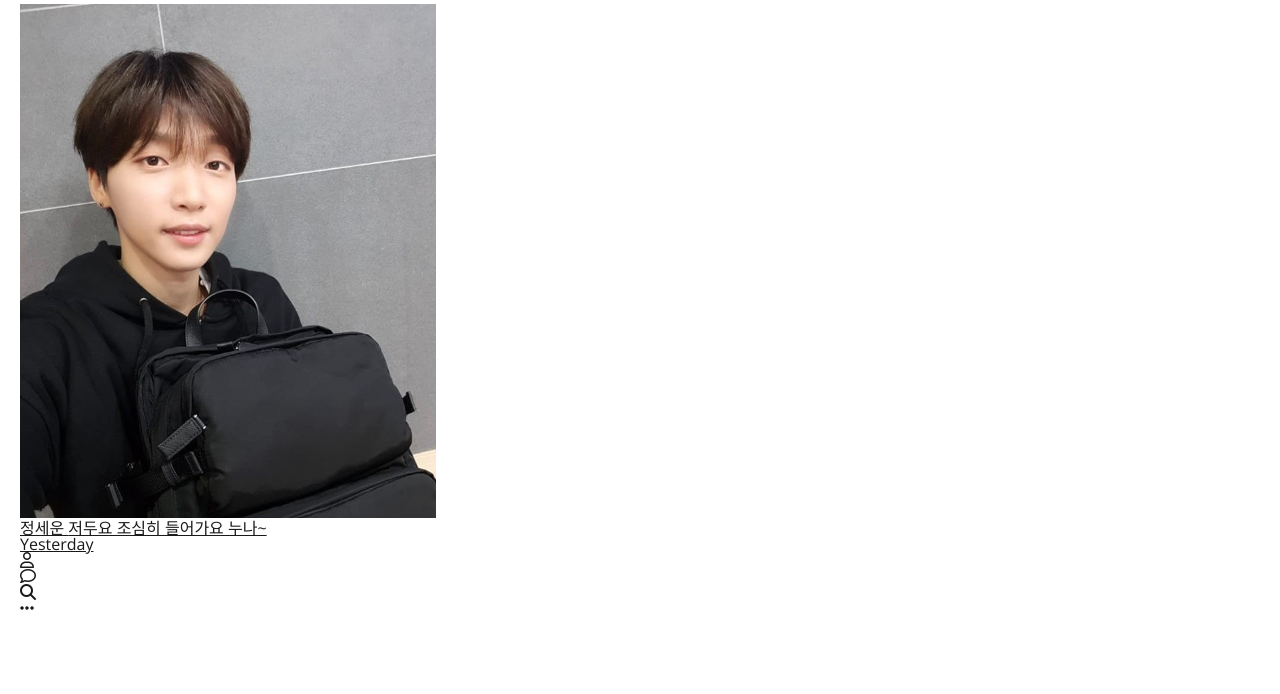
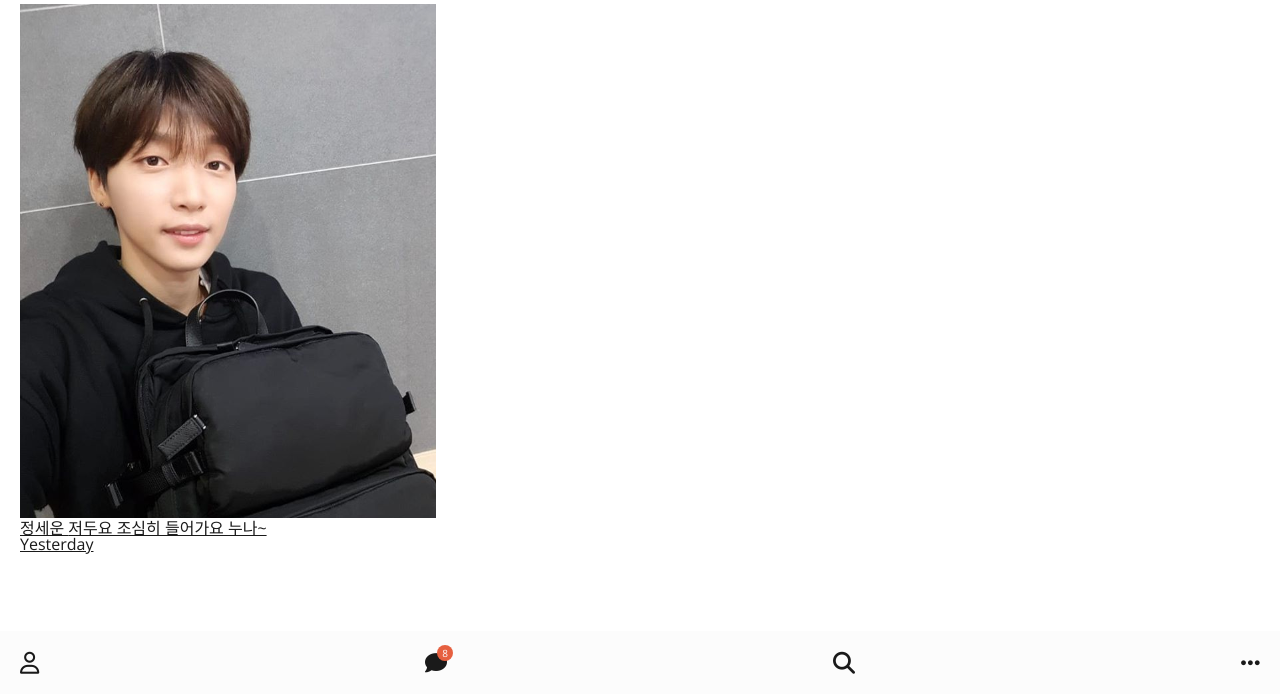
Before and after one commit to rimuuu/kakao-clone, a plain HTML site: page index.html in a window 1280 px wide. Shown: the part 106-800 px from the top of the page. Drawn offline with nearby package versions, Linux system fonts and the light colour scheme.

Commit message:
Added navigation bar css

```diff
--- /dev/null
+++ b/css/nav-bar.css
@@ -0,0 +1,39 @@
+.nav {
+  position: fixed;
+  width: 100%;
+  background-color:#FCFCFC;
+  padding: 20px; 40px;
+  bottom: 0px;
+  left: 0px;
+  border-top: 1px solid #FCFCFC;
+}
+
+.nav .nav__list {
+    display: flex;
+    justify-content: space-between;
+}
+
+.nav i {
+    font-size: 22px;
+}
+
+.nav  .nav__list-link {
+    position: relative;
+}
+
+.nav  .nav__badge{
+    position: absolute;
+    top: -9px;
+    right: -6px;
+    font-size: 10px;
+    color: white;
+    background-color: #E66040;
+    width: 16px;
+    height: 16px;
+    display: flex;
+    justify-content: center;
+    align-items: center;
+    border-radius: 50%;
+
+
+}
--- a/css/styles.css
+++ b/css/styles.css
@@ -2,6 +2,11 @@
 @import "reset.css";
 @import "status-bar.css";
 @import "header.css";
+@import "nav-bar.css";
+
+* {
+  box-sizing: border-box;
+}
 
 body {
   background-color: white;
--- a/index.html
+++ b/index.html
@@ -70,7 +70,7 @@
     </main>
 
     <nav class="nav">
-      <ul class="nav_list">
+      <ul class="nav__list">
         <li class="nav__list-item">
           <a href="friends.html" class="nav__list-link">
             <i class="far fa-user"></i>
@@ -79,7 +79,8 @@
 
         <li class="nav__list-item">
           <a href="index.html" class="nav__list-link">
-            <i class="far fa-comment"></i>
+            <div class="nav__badge">8</div>
+            <i class="fas fa-comment"></i>
           </a>
         </li>
         <li class="nav__list-item">
```
Also changed, not shown: find.html (+1 -1 lines), friends.html (+1 -1 lines), more.html (+1 -1 lines).
